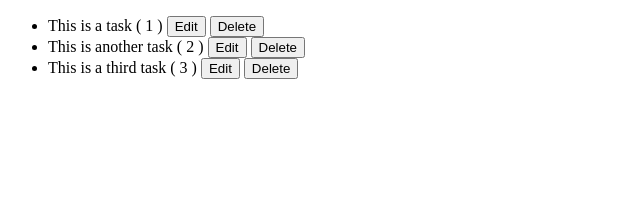
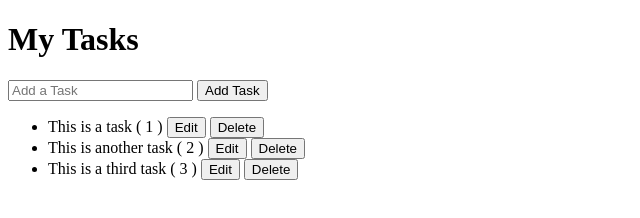
Before and after one commit to chaseconey/backbone_base, a plain HTML site: page task.html in a window 1280 px wide. Shown: the whole page, without its empty margins (0-640 px from the left). Drawn offline with nearby package versions, Linux system fonts and the light colour scheme.

Commit message:
Added the ability to add stuff to the Collection and used some more event fanciness

```diff
--- a/js/task.js
+++ b/js/task.js
@@ -10,7 +10,11 @@
 		return _.template( $("#" + id).html() );
 	};
 
-	App.Models.Task = Backbone.Model.extend({});
+	App.Models.Task = Backbone.Model.extend({
+		defaults: {
+			priority: 3
+		}
+	});
 
 	App.Collections.Tasks = Backbone.Collection.extend({
 		model: App.Models.Task
@@ -18,6 +22,10 @@
 
 	App.Views.Tasks = Backbone.View.extend({
 		tagName: "ul",
+
+		initialize: function() {
+			this.collection.on('add', this.addOne, this);
+		},
 
 		render: function() {
 			this.collection.each(this.addOne, this);
@@ -69,12 +77,30 @@
 		}
 	});
 
+	App.Views.AddTask = Backbone.View.extend({
+		el: "#addTask",
+
+		events: {
+			"submit": "submit"
+		},
+
+		submit: function(e) {
+			e.preventDefault();
+
+			var newTaskTitle = $(e.currentTarget).find("input[type=text]").val();
+
+			if (! $.trim(newTaskTitle) ) return;
+
+			this.collection.add({title: newTaskTitle});
+		}
+	});
 
 
 
 
 
-	var tasksCollection = new App.Collections.Tasks([
+
+	 var tasksCollection = new App.Collections.Tasks([
 		{
 			title: "This is a task",
 			priority: 1
@@ -88,11 +114,11 @@
 			priority: 3
 		}
 	]);
-
+	var addTaskView = new App.Views.AddTask({ collection: tasksCollection });
 	var tasksView = new App.Views.Tasks({ collection: tasksCollection });
 	tasksView.render();
 
-	$(document.body).html(tasksView.el);
+	$(".tasks").html(tasksView.el);
 
 
 })();
--- a/task.html
+++ b/task.html
@@ -1,14 +1,24 @@
 <!DOCTYPE html>
 <html>
 <head>
-	<meta charset="utl-8">
+	<meta charset="utf-8">
 	<title></title>
 </head>
 <body>
 
-<script id="taskTemplate" type="text/template">
-	<span><%= title %> ( <%= priority %> )</span> <button class="edit">Edit</button> <button class="delete">Delete</button>
-</script>
+	<h1>My Tasks</h1>
+
+	<form id="addTask" action="">
+		<input type="text" placeholder="Add a Task" />
+		<input type="submit" value="Add Task" />
+	</form>
+
+	<div class="tasks">
+		<script id="taskTemplate" type="text/template">
+			<span><%= title %> ( <%= priority %> )</span> <button class="edit">Edit</button> <button class="delete">Delete</button>
+		</script>
+	</div>
+
 
 <script src="js/underscore.js"></script>
 <script src="https://ajax.googleapis.com/ajax/libs/jquery/1.9.0/jquery.min.js"></script>
```
